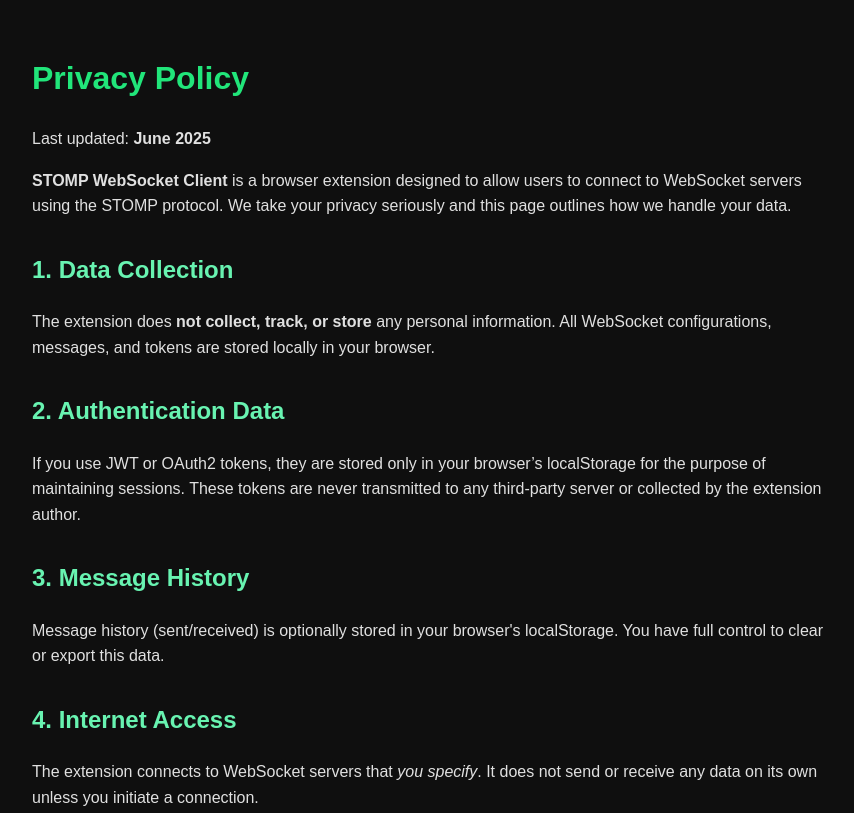
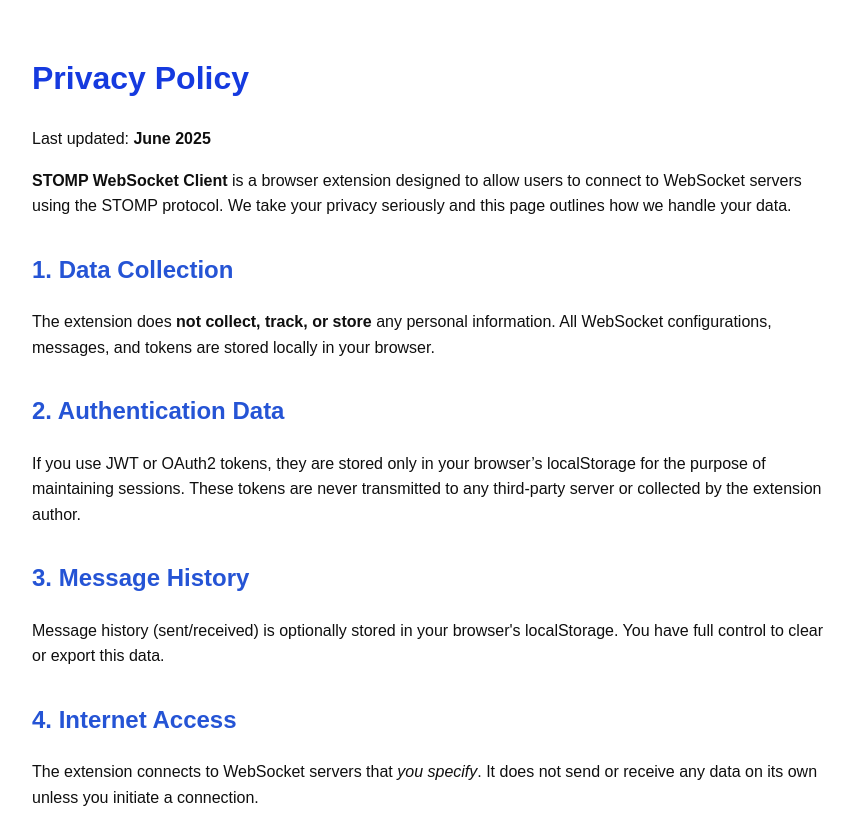
Before and after one commit to SonnyHardy/WebSocket_Client-Privacy, a plain HTML site: page index.html in a window 1280 px wide. Shown: the top 813 px of the page, without its empty margins (208-1062 px from the left). Drawn offline with Linux system fonts and the light colour scheme.

Commit message:
Update styles in index.html

```diff
--- a/index.html
+++ b/index.html
@@ -6,8 +6,8 @@
   <title>Privacy Policy – STOMP WebSocket Client</title>
   <style>
     body {
-      background-color: #0f0f0f;
-      color: #e0e0e0;
+      background-color: #fff;
+      color: #0f0f0f;
       font-family: Arial, sans-serif;
       line-height: 1.6;
       max-width: 800px;
@@ -15,10 +15,10 @@
       padding: 2rem;
     }
     h1 {
-      color: #21e57a;
+      color: #153adf;
     }
     h2 {
-      color: #68f3b1;
+      color: #2554d5;
       margin-top: 2rem;
     }
     a {
```
